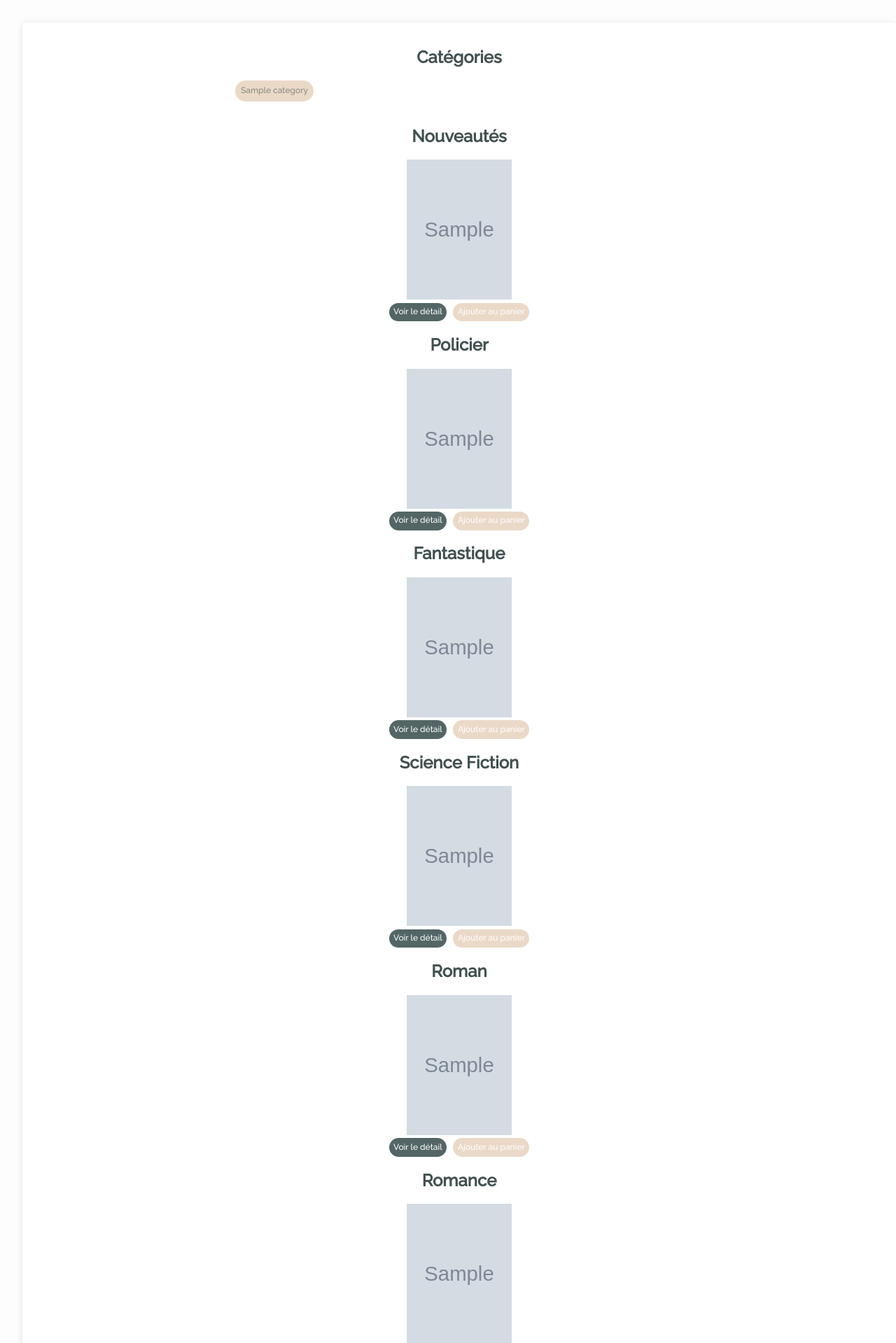
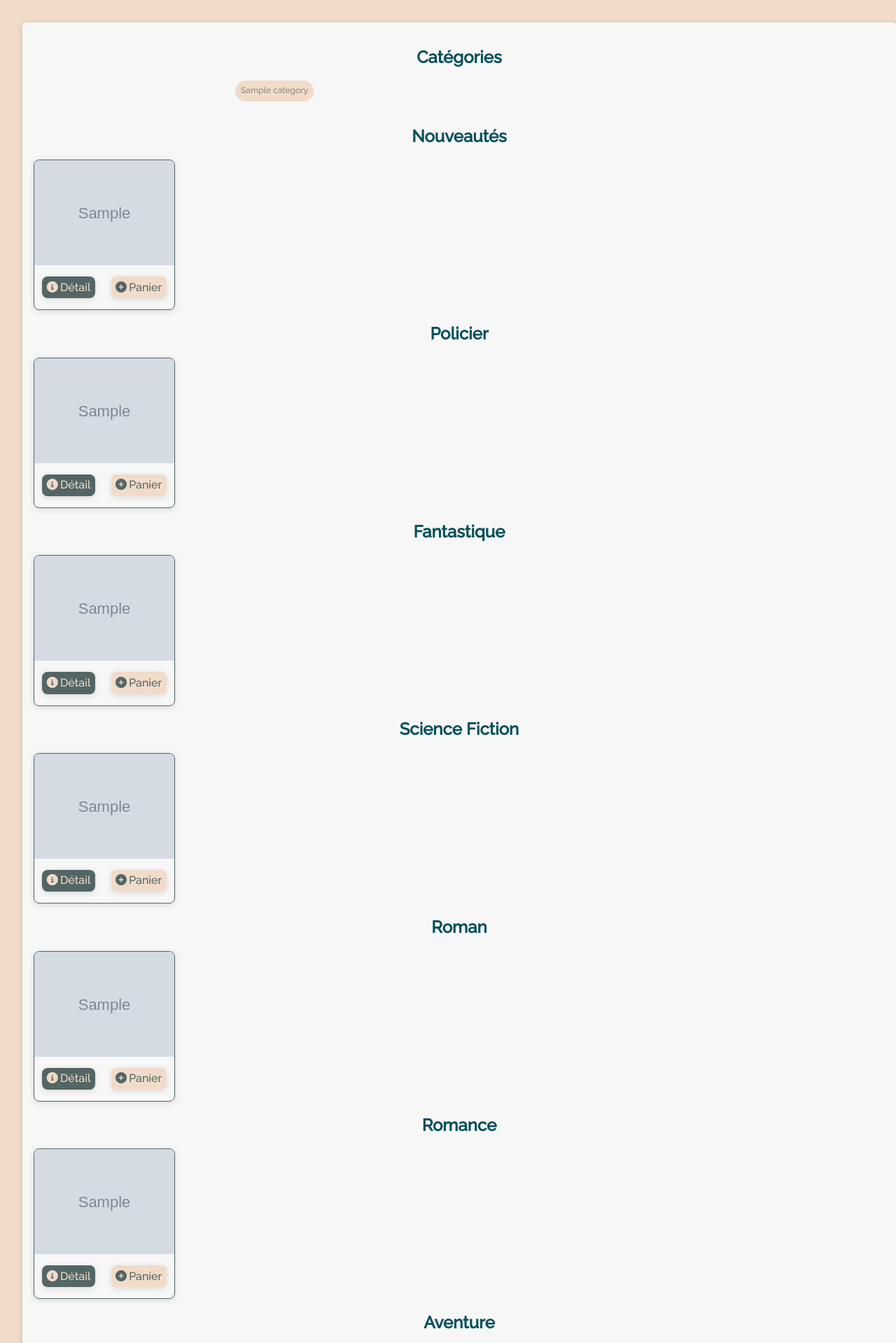
Before and after one commit to JeromeHillion/Digital_libraryV2, a PHP site: template vue/home.php in a window 1280 px wide. Shown: the part 157-2076 px from the top of the page at 70% size. Run offline with PHP 8.4, Linux system fonts and the light colour scheme; the template is opened without the code that fills it: most values are stand-ins (such as "Sample title", 1, 10 or a date in 2020); grey boxes marked "Sample" are stand-in pictures; some libraries are stand-ins or nearby versions.

Commit message:
intégration page détail livre

```diff
--- a/index.php
+++ b/index.php
@@ -1,5 +1,7 @@
 <?php
 require_once ("Autoloader.php");
+
+use Service\AuthorService;
 use Service\UserService;
 use Service\BookService;
 use Service\CategoryService;
@@ -14,4 +16,7 @@ $booksOfCategoryRomance = BookService::getSmallListBooksByCategory('Romance');
 $booksOfCategoryAventure = BookService::getSmallListBooksByCategory('Aventure');
 $booksOfCategoryBandesDessinees = BookService::getSmallListBooksByCategory('Bandes Dessinées');
 $booksOfCategoryManga = BookService::getSmallListBooksByCategory('Manga');
+
+
+
 require_once 'vue/home.php';
--- a/public/css/home.css
+++ b/public/css/home.css
@@ -1,19 +1,22 @@
-body{
+body {
     font-family: 'Raleway', sans-serif;
-    background-color: #FDFDFD;
-}
-h2{
-    text-align: center;
-    color: #425050;
+    background-color: #F1DBC9;
+
 }
 
-.containerGeneral{
+h2 {
+    text-align: center;
+    color: #05505B;
+}
+
+.containerGeneral {
     padding: 2rem;
 }
-.container{
+
+.container {
     width: 80rem;
     margin: 0 auto;
-    background-color: #ffffff;
+    background-color: #F7F7F7;
     box-shadow: rgba(99, 99, 99, 0.2) 0 2px 8px 0;
     border-radius: 0.3rem;
     max-width: 100%;
@@ -21,15 +24,16 @@ h2{
 
 
 }
-.categorieSection{
+
+.categorieSection {
     width: 40rem;
     margin: 0 auto;
     max-width: 100%;
 
 }
 
-.categorieSection a{
-    background-color: #EBD9C8;
+.categorieSection a {
+    background-color:#F1DBC9;
     color: #888981;
     padding: 0.5rem;
     border-radius: 1rem;
@@ -42,39 +46,62 @@ h2{
 .cards {
     display: flex;
     flex-wrap: wrap;
-    justify-content: space-around;
+    justify-content: space-between;
     text-align: center;
 
 
 }
 
-.card{
-    flex-basis: 210px;
+.card {
+    flex-basis: 200px;
+    justify-content: space-around;
+    display: flex;
+    flex-direction: column;
+    align-items: center;
+    box-shadow: rgba(99, 99, 99, 0.2) 0 2px 8px 0;
+    border-radius: 0.5rem;
+    border: solid 1px #536665;
 }
 
 
 .card img {
-    width: 150px;
-    height:200px ;
+    width: 100%;
+    height: 100%;
     text-align: center;
+    border-radius: 0.5rem 0.5rem 0 0;
+
 }
 
-.btnCard{
+.btnCard {
     display: flex;
     justify-content: space-around;
+    width: 100%;
+    max-width: 100%;
+    padding: 1rem;
 }
-#btnDetail{
+#btnDetail, #btnCart{
+    box-shadow: rgba(99, 99, 99, 0.2) 0 2px 8px 0;
+}
+#btnDetail {
     background-color: #536665;
+    color: #F1DBC9;
 
 }
-#btnCart{
-    background-color: #EBD9C8;
+
+#btnCart {
+    background-color: #F1DBC9;
+    color: #536665;
+
 
 }
-.btnCard a{
+
+.btnCard a {
     text-decoration: none;
     padding: 0.4rem;
-    font-size: 12px;
-    border-radius: 1rem;
-    color: #ffffff;
+    border-radius: 0.5rem;
+
 }
+
+.btnCard i{
+    margin-right: 0.2rem;
+}
--- a/service/AuthorService.php
+++ b/service/AuthorService.php
@@ -19,4 +19,9 @@ class AuthorService
     public static function addAuthors(){
         return AuthorDao::addAuthor();
     }
+
+    public static function findAuthorNameByIdService(int $id){
+        return AuthorDao::findAuthorNameById($id);
+    }
+
 }
--- a/service/BookService.php
+++ b/service/BookService.php
@@ -29,4 +29,8 @@ class BookService
     public static function findBookByIdService($id){
         return BookDao::findBookById($id);
     }
+
+    public static function findCategoryNameByIdService(int $id){
+        return BookDao::findCategoryNameById($id);
+    }
 }
--- a/service/CategoryService.php
+++ b/service/CategoryService.php
@@ -21,4 +21,8 @@ class CategoryService
         return CategoryDao::addCategories();
     }
 
+    public static function findCategoryNameByIdService(int $id){
+        return CategoryDao::findCategoryNameById($id);
+    }
+
 }
--- a/vue/fragment/header.php
+++ b/vue/fragment/header.php
@@ -25,7 +25,7 @@
             <img src="public/images/icons/search.png" alt="icon search">
         </div>
         <div class="account">
-            <a href="#"> <img src="public/images/icons/library.png" id="library" alt="icon library"><span></span><br>Accueil</a>
+            <a href="index.php"> <img src="public/images/icons/library.png" id="library" alt="icon library"><span></span><br>Accueil</a>
             <a href="#"><img src="public/images/icons/books.png" id="books" alt="books"><span></span><br>catalogue</a>
             <a href="#"> <img src="public/images/icons/user.png" id="user" alt="icon cart"><span></span><br>Mon
                 compte</a>
--- a/vue/home.php
+++ b/vue/home.php
@@ -32,12 +32,13 @@
         <h2>Nouveautés</h2>
         <div class="cards">
             <?php foreach ($lastBooks as $lastBook) {
+
                 ?>
                     <div class="card">
                         <img src="<?php echo $lastBook['cover'] ?>" alt="">
                         <div class="btnCard">
-                            <a href="vue/detailBook.php/<?php echo $lastBook['id'] ?>" id="btnDetail">Voir le détail</a>
-                            <a href="#" id="btnCart">Ajouter au panier</a>
+                            <a href="detailsBook.php?id=<?php echo $lastBook['id'] ?>" id="btnDetail"><i class="fas fa-info-circle"></i>Détail</a>
+                            <a href="#" id="btnCart"><i class="fas fa-plus-circle"></i>Panier</a>
                         </div>
                     </div>
             <?php }
@@ -52,8 +53,8 @@
                     <div class="card">
                         <img src="<?php echo $bookOfCategoryPolicier['cover'] ?>" alt="image livre">
                         <div class="btnCard">
-                            <a href="vue/detailBook.php/<?php echo $bookOfCategoryPolicier['id'] ?>" id="btnDetail">Voir le détail</a>
-                            <a href="#" id="btnCart">Ajouter au panier</a>
+                            <a href="detailsBook.php?id=<?php echo $bookOfCategoryPolicier['id'] ?>" id="btnDetail"><i class="fas fa-info-circle"></i>Détail</a>
+                            <a href="#" id="btnCart"><i class="fas fa-plus-circle"></i>Panier</a>
                         </div>
                     </div>
             <?php }
@@ -67,8 +68,8 @@
                     <div class="card">
                         <img src="<?php echo $bookOfCategoryFantastique['cover'] ?>" alt="image livre">
                         <div class="btnCard">
-                            <a href="vue/detailBook.php/<?php echo $bookOfCategoryFantastique['id'] ?>" id="btnDetail">Voir le détail</a>
-                            <a href="#" id="btnCart">Ajouter au panier</a>
+                            <a href="detailsBook.php?id=<?php echo $bookOfCategoryFantastique['id'] ?>" id="btnDetail"><i class="fas fa-info-circle"></i>Détail</a>
+                            <a href="#" id="btnCart"><i class="fas fa-plus-circle"></i>Panier</a>
                         </div>
                     </div>
             <?php }
@@ -82,8 +83,8 @@
                     <div class="card">
                         <img src="<?php echo $bookOfCategoryScienceFiction['cover'] ?>" alt="image livre">
                         <div class="btnCard">
-                            <a href="vue/detailBook.php/<?php echo $bookOfCategoryScienceFiction['id'] ?>" id="btnDetail">Voir le détail</a>
-                            <a href="#" id="btnCart">Ajouter au panier</a>
+                            <a href="detailsBook.php?id=<?php echo $bookOfCategoryScienceFiction['id'] ?>" id="btnDetail"><i class="fas fa-info-circle"></i>Détail</a>
+                            <a href="#" id="btnCart"><i class="fas fa-plus-circle"></i>Panier</a>
                         </div>
                     </div>
             <?php }
@@ -97,8 +98,8 @@
                     <div class="card">
                         <img src="<?php echo $bookOfCategoryRoman['cover'] ?>" alt="image livre">
                         <div class="btnCard">
-                            <a href="vue/detailBook.php/<?php echo $bookOfCategoryRoman['id'] ?>" id="btnDetail">Voir le détail</a>
-                            <a href="#" id="btnCart">Ajouter au panier</a>
+                            <a href="detailsBook.php?id=<?php echo $bookOfCategoryRoman['id'] ?>" id="btnDetail"><i class="fas fa-info-circle"></i>Détail</a>
+                            <a href="#" id="btnCart"><i class="fas fa-plus-circle"></i>Panier</a>
                         </div>
                     </div>
             <?php }
@@ -112,8 +113,8 @@
                     <div class="card">
                         <img src="<?php echo $bookOfCategoryRomance['cover'] ?>" alt="image livre">
                         <div class="btnCard">
-                            <a href="vue/detailBook.php/<?php echo $bookOfCategoryRomance['id'] ?>" id="btnDetail">Voir le détail</a>
-                            <a href="#" id="btnCart">Ajouter au panier</a>
+                            <a href="detailsBook.php?id=<?php echo $bookOfCategoryRomance['id'] ?>" id="btnDetail"><i class="fas fa-info-circle"></i>Détail</a>
+                            <a href="#" id="btnCart"><i class="fas fa-plus-circle"></i>Panier</a>
                         </div>
                     </div>
             <?php }
@@ -127,8 +128,8 @@
                     <div class="card">
                         <img src="<?php echo $bookOfCategoryAventure['cover'] ?>" alt="image livre">
                         <div class="btnCard">
-                            <a href="vue/detailBook.php/<?php echo $bookOfCategoryAventure['id'] ?>" id="btnDetail">Voir le détail</a>
-                            <a href="#" id="btnCart">Ajouter au panier</a>
+                            <a href="detailsBook.php?id=<?php echo $bookOfCategoryAventure['id'] ?>" id="btnDetail"><i class="fas fa-info-circle"></i>Détail</a>
+                            <a href="#" id="btnCart"><i class="fas fa-plus-circle"></i>Panier</a>
                         </div>
                     </div>
             <?php }
@@ -142,8 +143,8 @@
                     <div class="card">
                         <img src="<?php echo $bookOfCategoryBandesDessinees['cover'] ?>" alt="image livre">
                         <div class="btnCard">
-                            <a href="vue/detailBook.php/<?php echo $bookOfCategoryBandesDessinees['id'] ?>" id="btnDetail">Voir le détail</a>
-                            <a href="#" id="btnCart">Ajouter au panier</a>
+                            <a href="detailsBook.php?id=<?php echo $bookOfCategoryBandesDessinees['id'] ?>" id="btnDetail"><i class="fas fa-info-circle"></i>Détail</a>
+                            <a href="#" id="btnCart"><i class="fas fa-plus-circle"></i>Panier</a>
                         </div>
                     </div>
             <?php }
@@ -157,8 +158,8 @@
                     <div class="card">
                         <img src="<?php echo $bookOfCategoryManga['cover'] ?>" alt="image livre">
                         <div class="btnCard">
-                            <a href="vue/detailBook.php/<?php echo $bookOfCategoryManga['id'] ?>" id="btnDetail">Voir le détail</a>
-                            <a href="#" id="btnCart">Ajouter au panier</a>
+                            <a href="detailsBook.php?id=<?php echo $bookOfCategoryManga['id'] ?>" id="btnDetail"><i class="fas fa-info-circle"></i>Détail</a>
+                            <a href="#" id="btnCart"><i class="fas fa-plus-circle"></i>Panier</a>
                         </div>
                     </div>
             <?php }
@@ -167,5 +168,6 @@
     </div>
     </div>
 </div>
+<script src="https://kit.fontawesome.com/e4da5252c0.js" crossorigin="anonymous"></script>
 </body>
 </html>
```
Also changed, not shown: dao/AuthorDao.php (+14 -0 lines), dao/BookDao.php (+5 -4 lines), dao/CategoryDao.php (+15 -0 lines), detailsBook.php (added, +14 -0 lines), detailsBookView.php (deleted, +0 -7 lines), public/css/detailsBookView.css (added, +80 -0 lines), vue/detailsBook.php (deleted, +0 -13 lines), vue/detailsBookView.php (added, +42 -0 lines), api/books.json.
